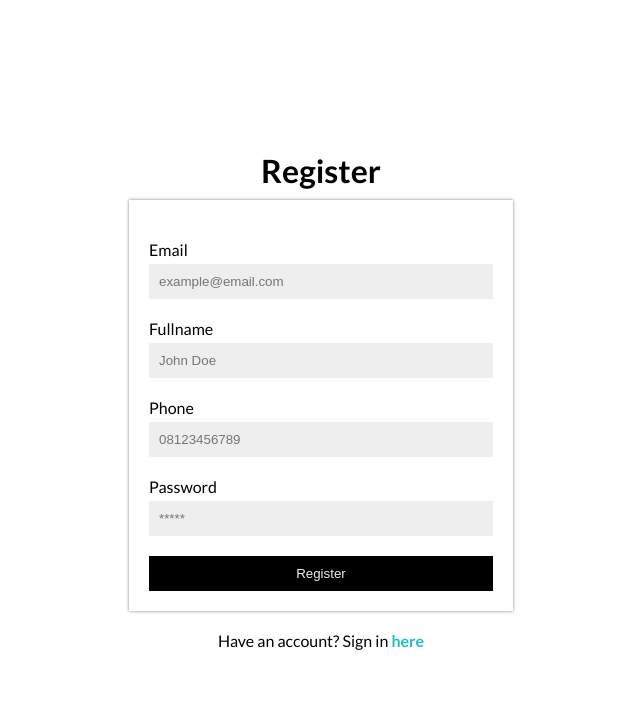
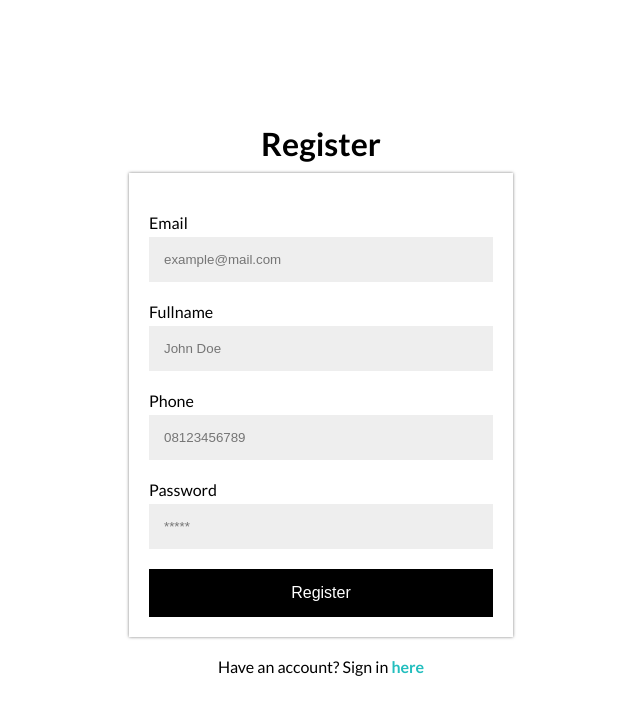
Before and after one commit to MHendriF/online-store-app, a Next.js app: page /auth/register in a window 1280 px wide. Shown: the top 714 px of the page, without its empty margins (319-959 px from the left). Built offline with nearby package versions, Linux system fonts and the light colour scheme.

Commit message:
feat: rafactor ui

```diff
--- /dev/null
+++ b/src/components/ui/Button/Button.module.scss
@@ -0,0 +1,13 @@
+.button {
+  padding: 15px 30px;
+  border: none;
+  display: flex;
+  justify-content: center;
+  align-items: center;
+  cursor: pointer;
+  font-size: 16px;
+}
+.primary {
+  background-color: #000;
+  color: #fff;
+}
--- /dev/null
+++ b/src/components/ui/Button/index.tsx
@@ -0,0 +1,22 @@
+import styles from "./Button.module.scss";
+
+type Proptypes = {
+  type: "button" | "submit" | "reset" | undefined;
+  onClick?: () => void;
+  children: React.ReactNode;
+  variant: string;
+  className?: string;
+};
+
+export default function Button(props: Proptypes) {
+  const { type, onClick, children, variant = "primary", className } = props;
+  return (
+    <button
+      type={type}
+      onClick={onClick}
+      className={`${styles.button} ${styles[variant]} ${className}`}
+    >
+      {children}
+    </button>
+  );
+}
--- /dev/null
+++ b/src/components/ui/Input/Input.module.scss
@@ -0,0 +1,12 @@
+.container {
+  display: flex;
+  flex-direction: column;
+  margin: 20px 0;
+  &__input {
+    padding: 15px;
+    background-color: #eee;
+    margin-top: 5px;
+    border: none;
+    outline: none;
+  }
+}
--- /dev/null
+++ b/src/components/ui/Input/index.tsx
@@ -0,0 +1,24 @@
+import styles from "./Input.module.scss";
+
+type Proptypes = {
+  label?: string;
+  name: string;
+  type: string;
+  placeholder: string;
+};
+
+export default function Input(props: Proptypes) {
+  const { label, name, type, placeholder } = props;
+  return (
+    <div className={styles.container}>
+      {label && <label htmlFor={label}>{label}</label>}
+      <input
+        name={name}
+        id={name}
+        type={type}
+        placeholder={placeholder}
+        className={styles.container__input}
+      ></input>
+    </div>
+  );
+}
--- a/src/components/views/auth/Register/Register.module.scss
+++ b/src/components/views/auth/Register/Register.module.scss
@@ -18,24 +18,8 @@
     padding: 20px;
     box-shadow: 0 0 3px rgba(0, 0, 0, 0.5);
     margin-bottom: 20px;
-    &__item {
-      display: flex;
-      flex-direction: column;
-      margin: 20px 0;
-      &__input {
-        padding: 10px;
-        background-color: #eee;
-        margin-top: 5px;
-        border: none;
-        outline: none;
-      }
-    }
     &__button {
-      background-color: #000;
-      color: #eee;
       width: 100%;
-      padding: 10px;
-      border: none;
     }
   }
   &__link {
--- a/src/components/views/auth/Register/index.tsx
+++ b/src/components/views/auth/Register/index.tsx
@@ -2,6 +2,8 @@ import Link from "next/link";
 import styles from "./Register.module.scss";
 import { FormEvent, useState } from "react";
 import { useRouter } from "next/router";
+import Input from "@/components/ui/Input";
+import Button from "@/components/ui/Button";
 
 export default function RegisterView() {
   const [isLoading, setIsLoading] = useState(false);
@@ -10,16 +12,21 @@ export default function RegisterView() {
 
   const handleSubmit = async (e: FormEvent<HTMLFormElement>) => {
     e.preventDefault();
+    setError("");
+    setIsLoading(true);
+
     const form = e.target as HTMLFormElement;
+    if (form.email.value === "") {
+      setError("Email is empty");
+      setIsLoading(false);
+      return;
+    }
     const data = {
       email: form.email.value,
       fullname: form.fullname.value,
       phone: form.phone.value,
       password: form.password.value,
     };
-
-    setError("");
-    setIsLoading(true);
 
     const result = await fetch("/api/user/register", {
       method: "POST",
@@ -45,73 +52,37 @@ export default function RegisterView() {
       {error && <p className={styles.register__error}>{error}</p>}
       <div className={styles.register__form}>
         <form onSubmit={handleSubmit}>
-          <div className={styles.register__form__item}>
-            <label
-              htmlFor="email"
-              className={styles.register__form__item__label}
-            >
-              Email
-            </label>
-            <input
+          <Input
+            label="Email"
+            name="email"
             type="email"
-              id="email"
-              name="email"
-              placeholder="example@email.com"
-              className={styles.register__form__item__input}
-            ></input>
-          </div>
-          <div className={styles.register__form__item}>
-            <label
-              htmlFor="fullname"
-              className={styles.register__form__item__label}
-            >
-              Fullname
-            </label>
-            <input
+            placeholder="example@mail.com"
+          />
+          <Input
+            label="Fullname"
+            name="fullname"
             type="text"
-              id="fullname"
-              name="fullname"
             placeholder="John Doe"
-              className={styles.register__form__item__input}
-            ></input>
-          </div>
-          <div className={styles.register__form__item}>
-            <label
-              htmlFor="phone"
-              className={styles.register__form__item__label}
-            >
-              Phone
-            </label>
-            <input
+          />
+          <Input
+            label="Phone"
+            name="phone"
             type="text"
-              id="phone"
-              name="phone"
             placeholder="08123456789"
-              className={styles.register__form__item__input}
-            ></input>
-          </div>
-          <div className={styles.register__form__item}>
-            <label
-              htmlFor="password"
-              className={styles.register__form__item__label}
-            >
-              Password
-            </label>
-            <input
+          />
+          <Input
+            label="Password"
+            name="password"
             type="password"
-              id="password"
-              name="password"
             placeholder="*****"
-              className={styles.register__form__item__input}
-            ></input>
-          </div>
-          <button
+          />
+          <Button
             type="submit"
+            variant="primary"
             className={styles.register__form__button}
-            disabled={isLoading}
           >
             {isLoading ? "Loading..." : "Register"}
-          </button>
+          </Button>
         </form>
       </div>
       <p className={styles.register__link}>
```
Also changed, not shown: src/components/views/auth/Login/Login.module.scss (+1 -24 lines), src/components/views/auth/Login/index.tsx (+29 -34 lines). Lines whose indentation alone changed are shown as unchanged.
